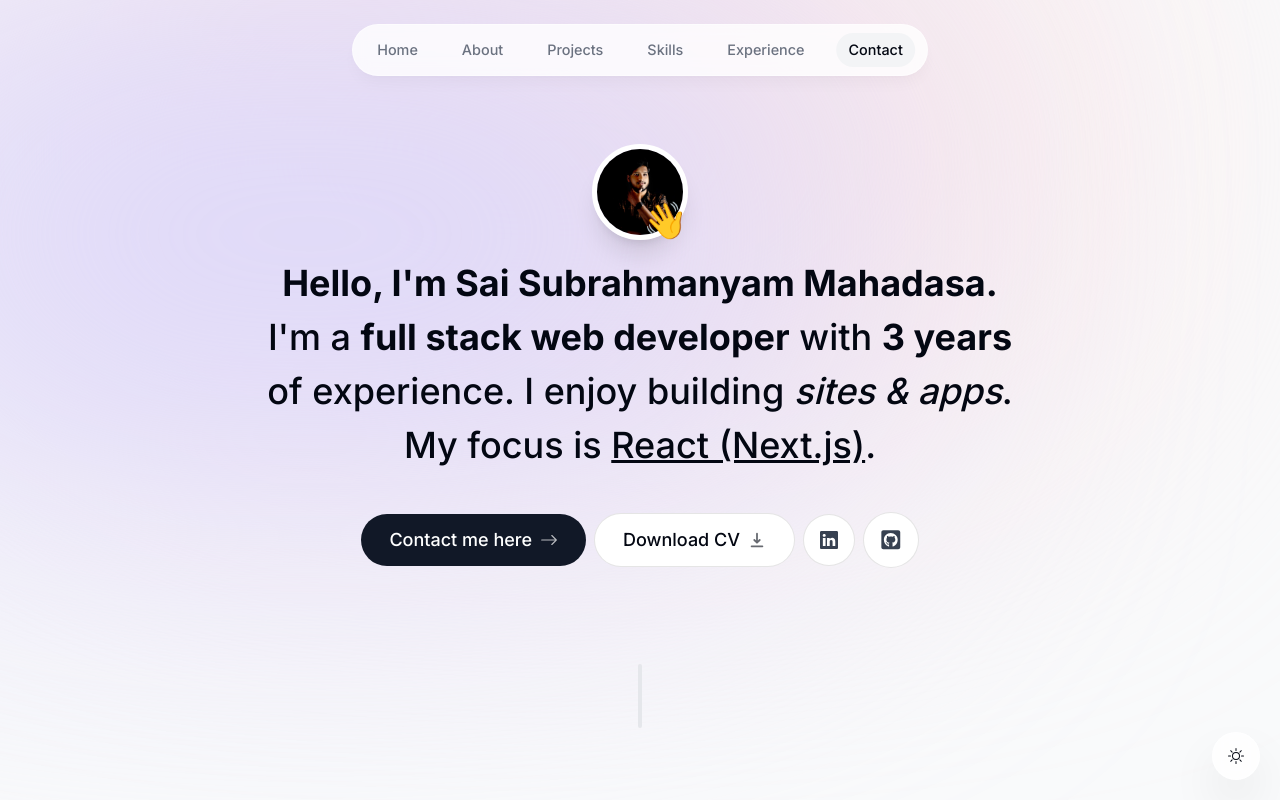
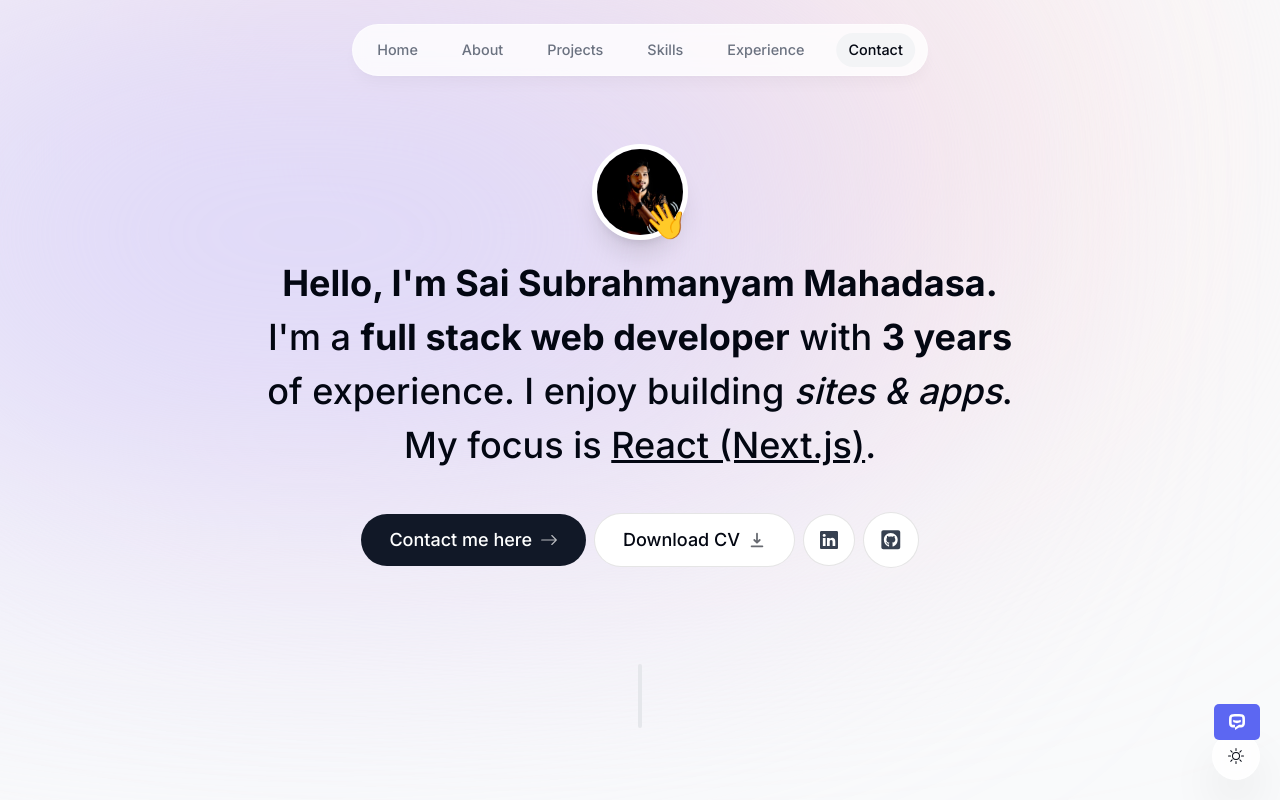
Before and after one commit to saiMahadasa/portfolio, a Next.js app: page / in a window 1280 px wide. Shown: the top 800 px of the page. Built offline with nearby package versions, Linux system fonts and the light colour scheme.

Commit message:
Update chatbot added

```diff
--- a/app/page.tsx
+++ b/app/page.tsx
@@ -1,6 +1,7 @@
 import About from "@/components/about";
 import Contact from "@/components/contact";
 import Experience from "@/components/experience";
+import Chatbot from "@/components/Chatbot";
 import Intro from "@/components/intro";
 import Projects from "@/components/projects";
 import SectionDivider from "@/components/section-divider";
@@ -16,7 +17,7 @@ export default function Home() {
       <Skills />
       <Experience />
       <Contact />
-
+      <Chatbot/>
     </main>
   );
 }
```
